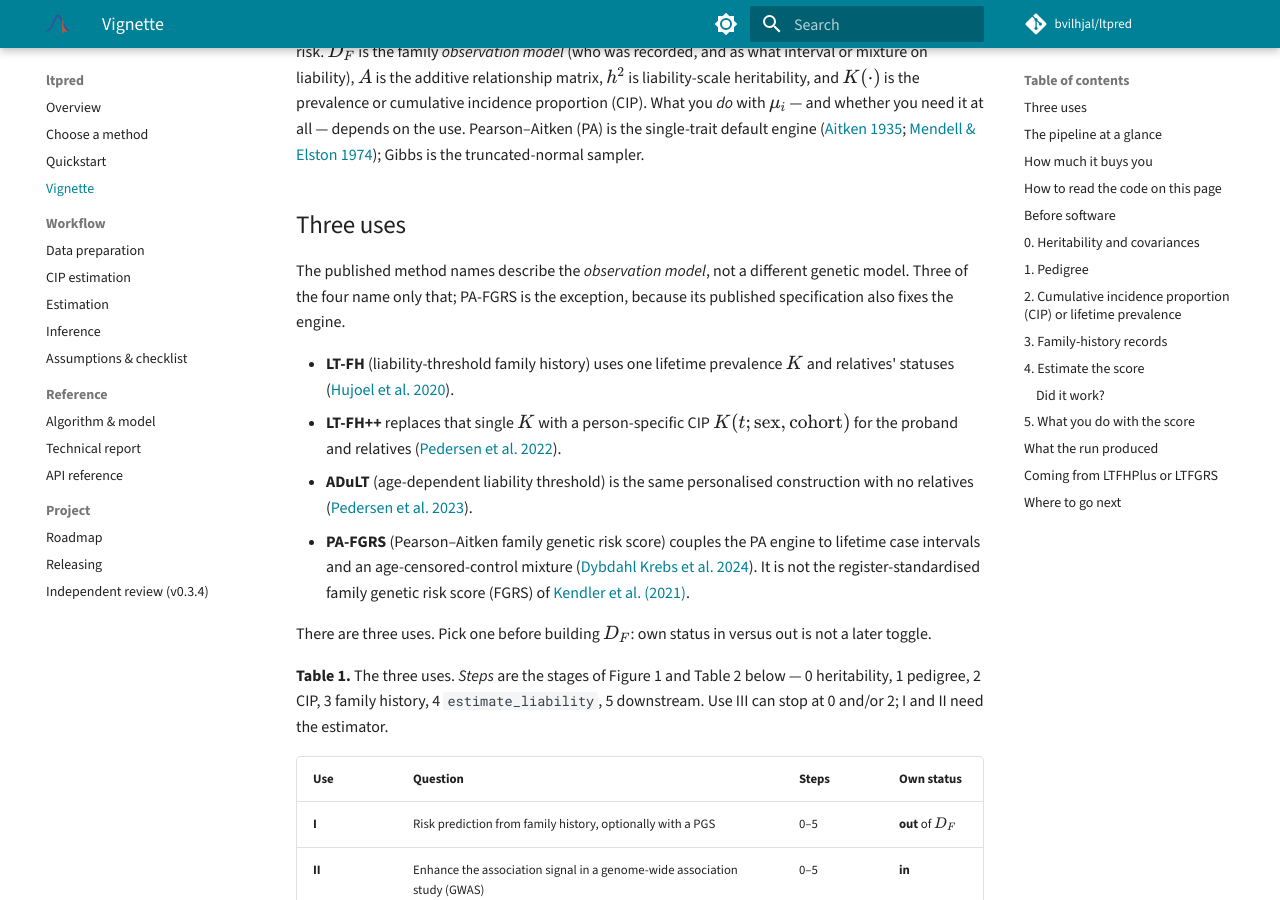
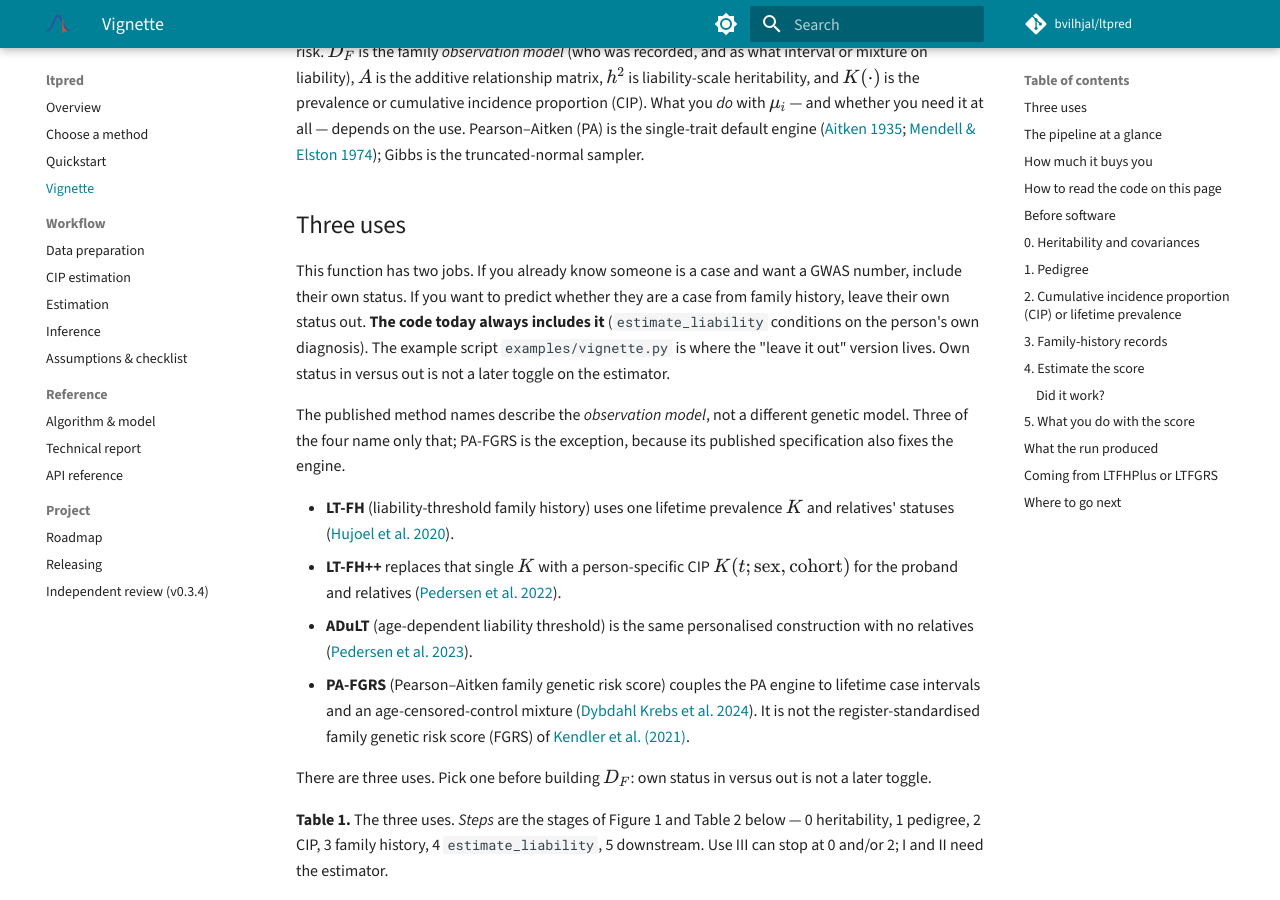
Before and after one commit to bvilhjal/ltpred, an MkDocs documentation site: the page built from docs/vignette.md, in a window 1280 px wide and 900 px high, scrolled down 331 px. Built offline with MkDocs 1.6.1 and Material for MkDocs 9.7.7, drawn with Linux system fonts in a browser that asks for light colours; comment, search, counter and statistics services are not loaded.

Commit message:
docs: state GWAS vs prediction distinction in the vignette

```diff
--- a/docs/vignette.md
+++ b/docs/vignette.md
@@ -25,6 +25,14 @@ and whether you need it at all — depends on the use. Pearson–Aitken
 Gibbs is the truncated-normal sampler.
 
 ## Three uses
+
+This function has two jobs. If you already know someone is a case and want a
+GWAS number, include their own status. If you want to predict whether they
+are a case from family history, leave their own status out. **The code today
+always includes it** (`estimate_liability` conditions on the person's own
+diagnosis). The example script `examples/vignette.py` is where the "leave it
+out" version lives. Own status in versus out is not a later toggle on the
+estimator.
 
 The published method names describe the *observation model*, not a
 different genetic model. Three of the four name only that; PA-FGRS is
@@ -278,7 +286,7 @@ different contract on three counts.
 2. *Bounds.* `fit_heritability` needs **one common case/control
    threshold per trait**. The personalised or onset-pinned bounds built
    in steps 2–3 are rejected outright; fit from `prevalence_thresholds`
-   bounds, or bring an external $h^2$.
+   bounds, or bring an external $h^2`.
 3. *Scale.* Even when the contract holds, a few hundred families is not
    much data. On the 800 simulated families above, `fit_heritability`
    returns $\hat h^2=0.363$ against a truth of $0.5$, with a
```
